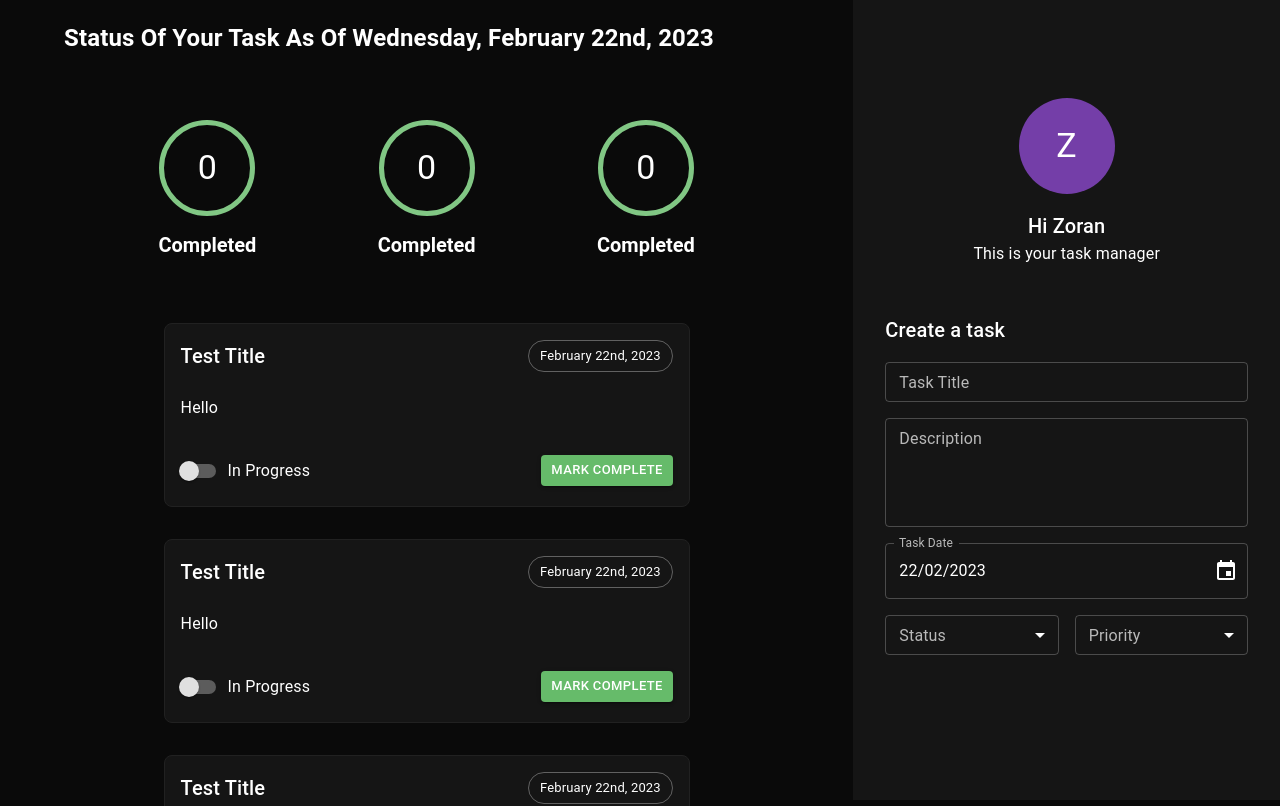
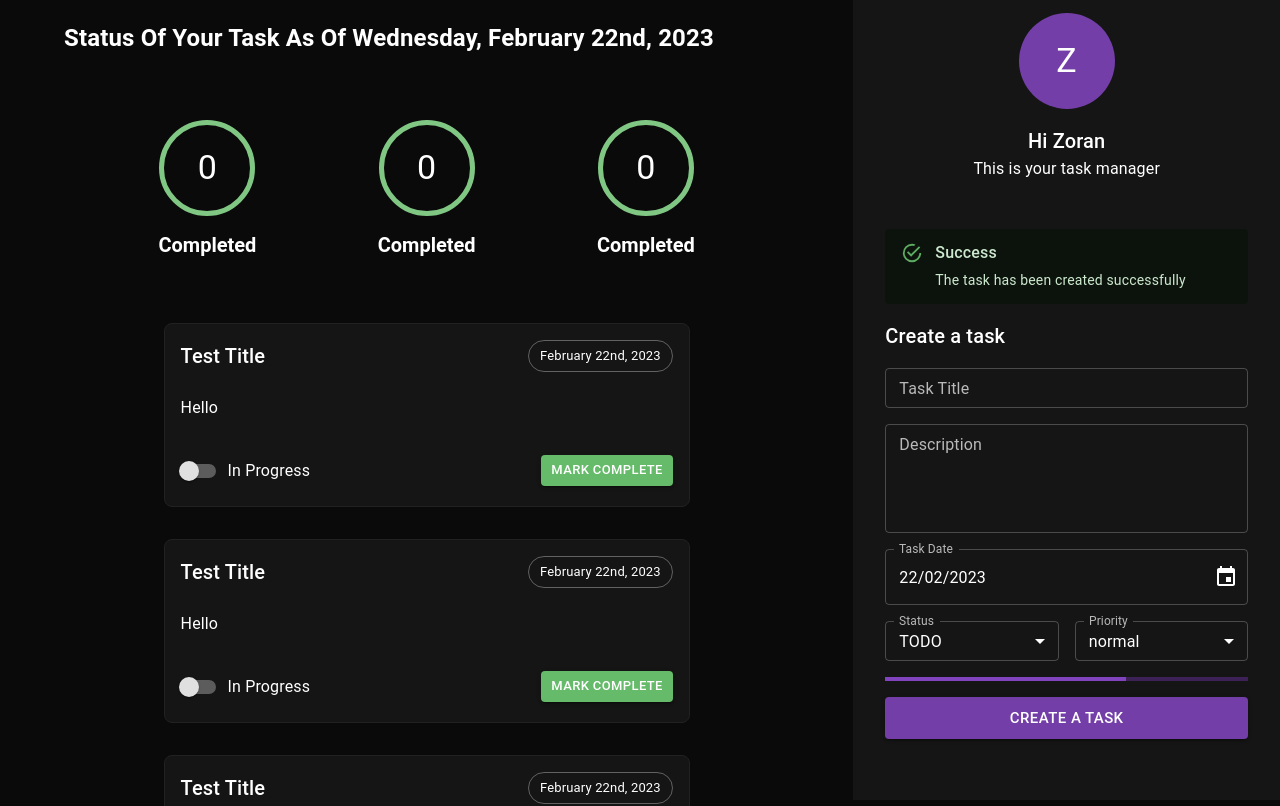
Before and after one commit to ZoranMustac/todo-app, a React (Create React App) app: page / in a window 1280 px wide. Shown: the top 806 px of the page. Built offline with nearby package versions, Linux system fonts and the light colour scheme.

Commit message:
Added alert, create task button and in progress line

```diff
--- a/src/components/createTaskForm/createTaskForm.tsx
+++ b/src/components/createTaskForm/createTaskForm.tsx
@@ -1,5 +1,13 @@
-import React, { FC, ReactElement } from 'react';
-import { Box, Typography, Stack } from '@mui/material';
+import React, { FC, ReactElement, useState } from 'react';
+import {
+    Box,
+    Typography,
+    Stack,
+    LinearProgress,
+    Button,
+    Alert,
+    AlertTitle,
+} from '@mui/material';
 import { TaskTitleField } from './_taskTitleField';
 import { TaskDescriptionField } from './_taskDescriptionField';
 import { TaskDateField } from './_taskDateField';
@@ -8,6 +16,23 @@ import { Status } from './enums/Status';
 import { Priority } from './enums/Priority.ts';
 
 export const CreateTaskForm: FC = (): ReactElement => {
+    //declare component states
+    const [title, setTitle] = useState<string | undefined>(
+        undefined,
+    );
+    const [description, setDescription] = useState<
+        string | undefined
+    >(undefined);
+    const [date, setDate] = useState<Date | null>(
+        new Date(),
+    );
+    const [status, setStatus] = useState<string>(
+        Status.todo,
+    );
+    const [priority, setPriority] = useState<string>(
+        Priority.normal,
+    );
+
     return (
         <Box
             display="flex"
@@ -17,14 +42,32 @@ export const CreateTaskForm: FC = (): ReactElement => {
             px={4}
             my={6}
         >
+            <Alert
+                severity="success"
+                sx={{ width: '100%', marginBottom: '16px' }}
+            >
+                <AlertTitle>Success</AlertTitle>
+                The task has been created successfully
+            </Alert>
             <Typography mb={2} component="h2" variant="h6">
                 Create a task
             </Typography>
 
             <Stack sx={{ width: '100%' }} spacing={2}>
-                <TaskTitleField />
-                <TaskDescriptionField />
-                <TaskDateField />
+                <TaskTitleField
+                    onChange={(e) =>
+                        setTitle(e.target.value)
+                    }
+                />
+                <TaskDescriptionField
+                    onChange={(e) =>
+                        setDescription(e.target.value)
+                    }
+                />
+                <TaskDateField
+                    value={date}
+                    onChange={(date) => setDate(date)}
+                />
                 <Stack
                     sx={{ width: '100%' }}
                     direction="row"
@@ -33,6 +76,12 @@ export const CreateTaskForm: FC = (): ReactElement => {
                     <TaskSelectField
                         label="Status"
                         name="status"
+                        value={status}
+                        onChange={(e) =>
+                            setStatus(
+                                e.target.value as string,
+                            )
+                        }
                         items={[
                             {
                                 value: Status.todo,
@@ -47,6 +96,12 @@ export const CreateTaskForm: FC = (): ReactElement => {
                     <TaskSelectField
                         label="Priority"
                         name="priority"
+                        value={priority}
+                        onChange={(e) =>
+                            setPriority(
+                                e.target.value as string,
+                            )
+                        }
                         items={[
                             {
                                 value: Priority.low,
@@ -63,6 +118,14 @@ export const CreateTaskForm: FC = (): ReactElement => {
                         ]}
                     />
                 </Stack>
+                <LinearProgress />
+                <Button
+                    variant="contained"
+                    size="large"
+                    fullWidth
+                >
+                    Create a Task
+                </Button>
             </Stack>
         </Box>
     );
```
